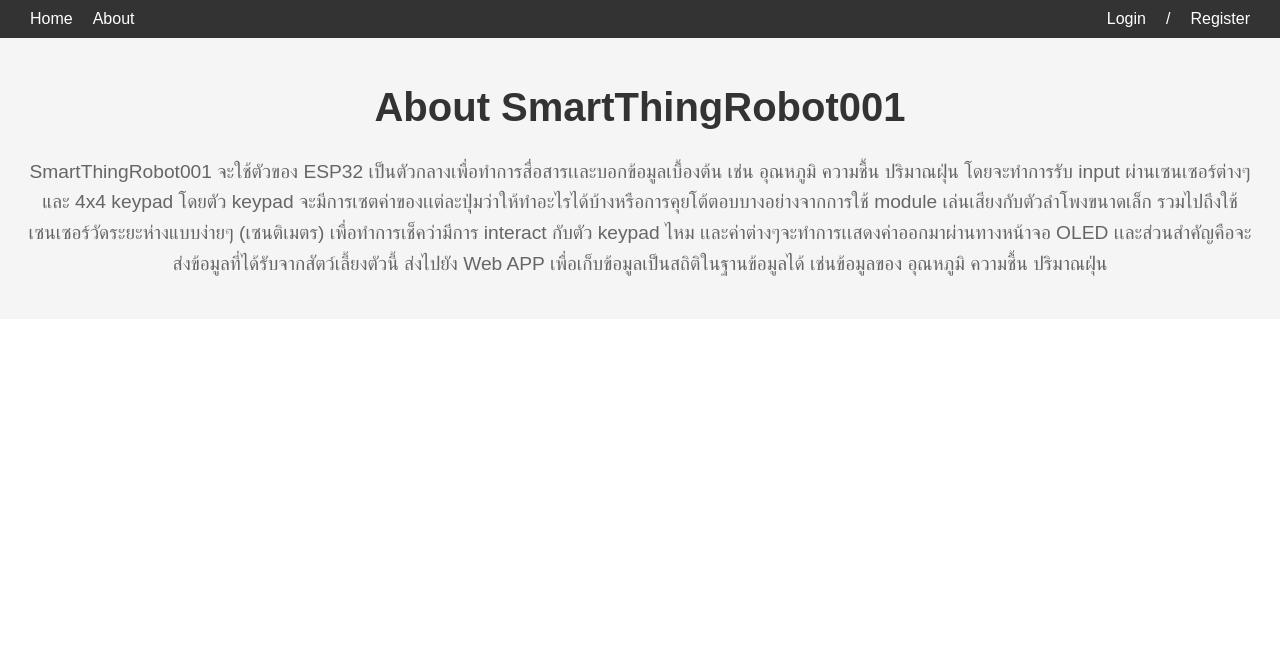
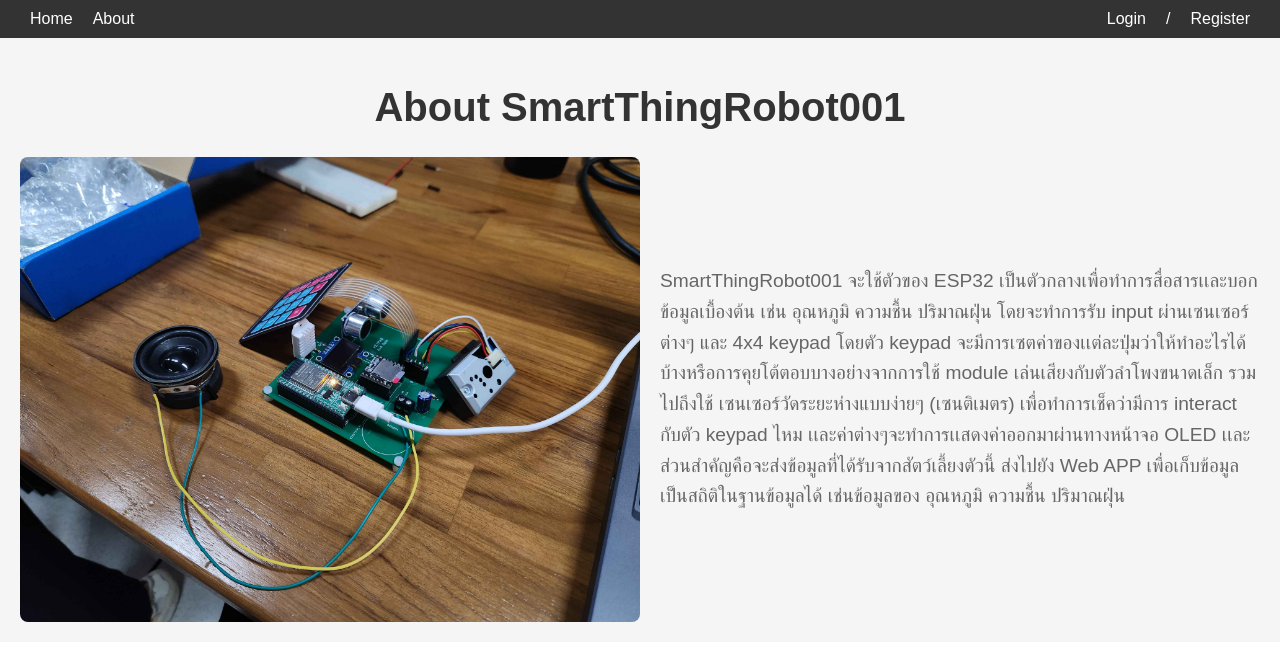
Before and after one commit to Jameabird/Proj2024, a React (Create React App) app in the folder frontend/: page /about in a window 1280 px wide. Shown: the top 660 px of the page. Built offline with nearby package versions, Linux system fonts and the light colour scheme.

Commit message:
update about

```diff
--- a/frontend/src/About.css
+++ b/frontend/src/About.css
@@ -9,25 +9,26 @@ h1 {
     color: #333;
 }
 
+.about-content {
+    display: flex; /* ใช้ flexbox ในการจัดเรียง */
+    align-items: center; /* จัดให้อยู่ตรงกลางในแนวตั้ง */
+    margin-top: 20px; /* เพิ่มระยะห่างด้านบน */
+}
+
+.about-image {
+    max-width: 50%; /* ปรับขนาดรูปภาพไม่ให้เกิน 50% */
+    height: auto; /* รักษาสัดส่วน */
+    border-radius: 8px; /* มุมโค้งมน */
+    margin-right: 20px; /* เพิ่มระยะห่างระหว่างรูปและข้อความ */
+}
+
+.about-text {
+    flex: 1; /* ขยายพื้นที่ข้อความให้เต็มที่ */
+    text-align: left; /* จัดข้อความให้ชิดซ้าย */
+}
+
 p {
     font-size: 1.2rem;
     color: #666;
     line-height: 1.6;
-    margin-top: 20px;
 }
-
-.about-button {
-    padding: 10px 20px;
-    border: none;
-    border-radius: 4px;
-    background-color: #007bff;
-    color: white;
-    font-size: 1rem;
-    cursor: pointer;
-    text-decoration: none;
-    margin-top: 20px;
-}
-
-.about-button:hover {
-    background-color: #0056b3;
-}
--- a/frontend/src/About.js
+++ b/frontend/src/About.js
@@ -1,10 +1,14 @@
 import React from 'react';
-import './About.css'; // สไตล์ (หากจำเป็น)
+import './About.css';
+import EmbbedImage from './images/Embbed.jpg'; // ปรับเส้นทางให้ตรงกับที่เก็บไฟล์รูปภาพ
 
 const About = () => {
     return (
         <div className="about-container">
             <h1>About SmartThingRobot001</h1>
+            <div className="about-content"> {/* เพิ่ม div สำหรับการจัดเรียง */}
+                <img src={EmbbedImage} alt="Smart Thing Robot" className="about-image" />
+                <div className="about-text"> {/* div สำหรับข้อความ */}
                     <p>
                         SmartThingRobot001 จะใช้ตัวของ ESP32 เป็นตัวกลางเพื่อทำการสื่อสารเเละบอกข้อมูลเบื้องต้น เช่น อุณหภูมิ ความชื้น ปริมาณฝุ่น
                         โดยจะทำการรับ input ผ่านเซนเซอร์ต่างๆ และ 4x4 keypad โดยตัว keypad จะมีการเซตค่าของเเต่ละปุ่มว่าให้ทำอะไรได้บ้างหรือการคุยโต้ตอบบางอย่างจากการใช้ module เล่นเสียงกับตัวลำโพงขนาดเล็ก รวมไปถึงใช้  เซนเซอร์วัดระยะห่างแบบง่ายๆ (เซนติเมตร)
@@ -12,6 +16,8 @@ const About = () => {
                         ส่งไปยัง Web APP เพื่อเก็บข้อมูลเป็นสถิติในฐานข้อมูลได้ เช่นข้อมูลของ อุณหภูมิ ความชื้น ปริมาณฝุ่น
                     </p>
                 </div>
+            </div>
+        </div>
     );
 };
 
```
Also changed, not shown: frontend/src/images/Embbed.jpg (added). Lines whose indentation alone changed are shown as unchanged.
